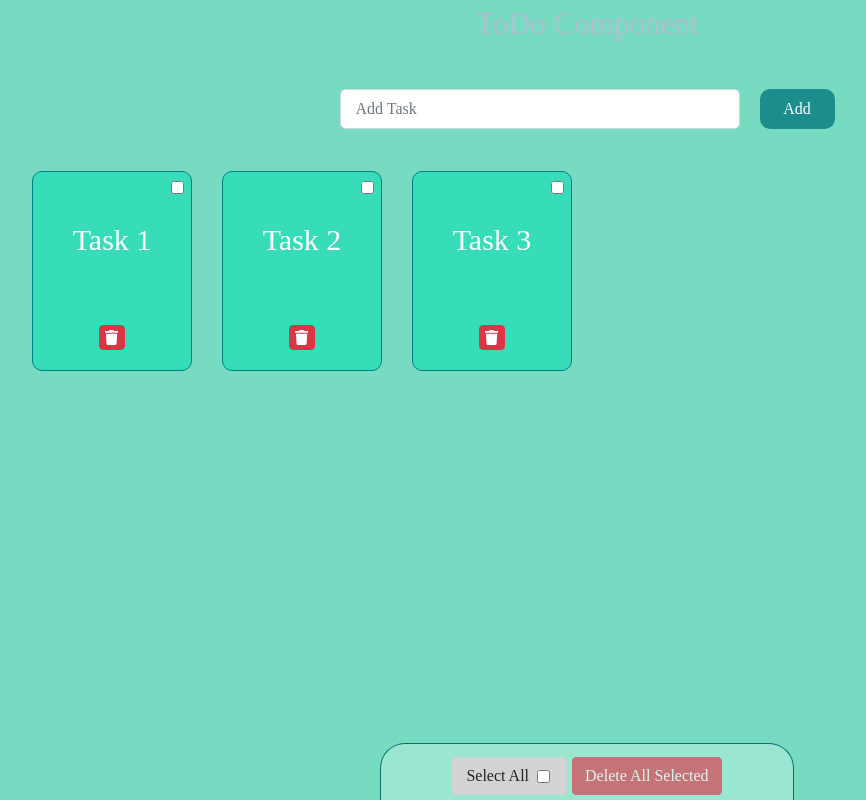
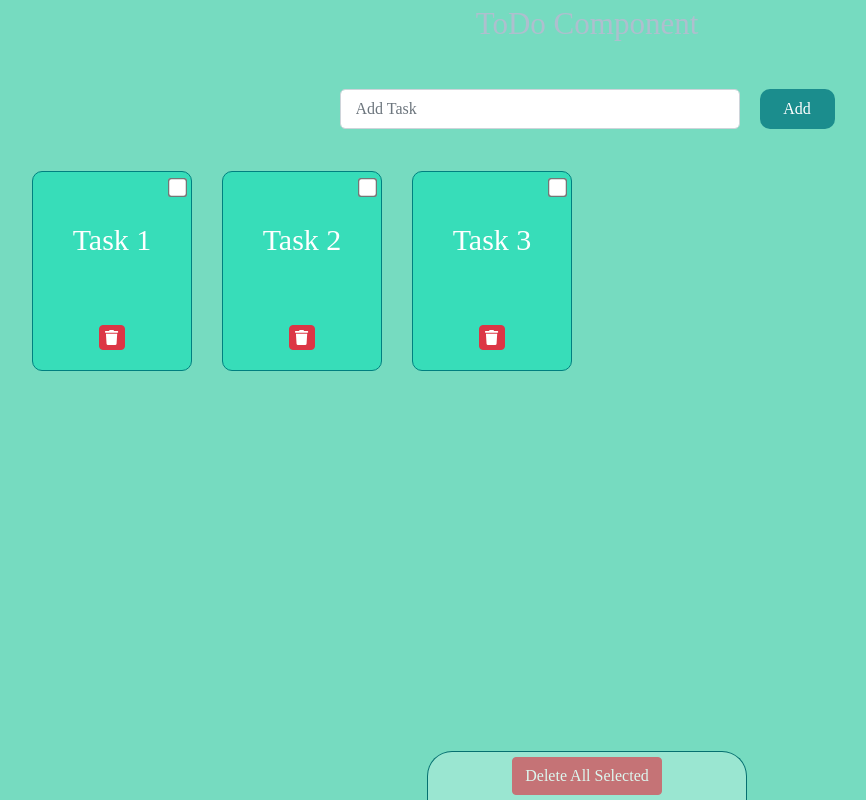
Before and after one commit to AmalyaG95/react-beg-06, a React (Create React App) app: page / in a window 1280 px wide. Shown: the whole page, without its empty margins (53-919 px from the left). Built offline with nearby package versions, Linux system fonts and the light colour scheme.

Commit message:
DeleteSomeTasks && Stateful-stateless && Classs-based - function components

```diff
--- a/src/App.css
+++ b/src/App.css
@@ -8,3 +8,9 @@
   align-content: center;
   font-size: calc(5px + 2vmin);
 }
+
+input[type="checkbox"] {
+  -webkit-transform: scale(2);
+  -ms-transform: scale(2);
+  transform: scale(1.5);
+}
--- a/src/components/AddTask/AddTask.jsx
+++ b/src/components/AddTask/AddTask.jsx
@@ -47,9 +47,6 @@ class AddTask extends Component {
           variant="info"
           onClick={this.handleS}
           className={styles.button}
-          // className={`${styles.button} ${
-          //   isAnyChecked && styles.disabledButton
-          // }`}
           disabled={isAnyChecked}
         >
           Add
--- a/src/components/AddTask/addTask.module.css
+++ b/src/components/AddTask/addTask.module.css
@@ -41,6 +41,6 @@
   box-shadow: none;
 }
 
-/* .disabledButton:hover {
+.button:disabled {
   background-color: rgb(27, 141, 141);
-} */
+}
--- a/src/components/ToDo/ToDo.jsx
+++ b/src/components/ToDo/ToDo.jsx
@@ -2,16 +2,17 @@ import React from "react";
 import Task from "../Task/Task";
 import AddTask from "../AddTask/AddTask";
 import styles from "./toDo.module.css";
-import { Container, Row, Col, Button, Form } from "react-bootstrap";
+import { Container, Row, Col, Button } from "react-bootstrap";
 import uuid from "react-uuid";
 
 const ContainerCls = ["d-flex", "flex-column", "align-content-center", "py-2"];
 
-const delSelButtonsColCls = [
+const delButtonColCls = [
   "d-flex",
   "justify-content-center",
   "align-items-center",
   "mt-2",
+  styles.delButton,
 ];
 
 class ToDo extends React.Component {
@@ -133,23 +134,8 @@ class ToDo extends React.Component {
           )}
         </Row>
 
-        <Row className={styles.delSelButtons}>
-          <Col className={delSelButtonsColCls.join(" ")}>
-            <div className={styles.select}>
-              <Form.Label htmlFor="selectAll" className="mr-1">
-                Select All
-              </Form.Label>
-              <Form.Check
-                type="checkbox"
-                id="selectAll"
-                onChange={this.handleSelectAllTasks}
-                checked={
-                  this.state.tasks.length &&
-                  this.state.selectedTasksIDs.size === this.state.tasks.length
-                }
-                disabled={!this.state.tasks.length}
-              />
-            </div>
+        <Row className="justify-content-center">
+          <Col className={delButtonColCls.join(" ")}>
             <Button
               variant="danger"
               onClick={this.handleDeleteSelectedTasks}
--- a/src/components/ToDo/toDo.module.css
+++ b/src/components/ToDo/toDo.module.css
@@ -3,8 +3,9 @@
   color: rgb(174, 191, 206);
 }
 
-.delSelButtons {
+.delButton {
   position: fixed;
+  width: 25%;
   padding: 5px;
   border-top-left-radius: 25px;
   border-top-right-radius: 25px;
@@ -12,19 +13,4 @@
   border: 1px solid rgb(5, 112, 112);
   border-bottom: none;
   bottom: 0;
-  left: 35%;
-  right: 35%;
 }
-
-div.select {
-  display: flex;
-  align-items: center;
-  justify-content: center;
-  margin-right: 5px;
-  border-radius: 5px;
-  height: 38px;
-  padding: 8px 14px;
-  background-color: lightgray;
-  font-size: 1rem;
-  font-family: "Times New Roman", Times, serif;
-}
```
